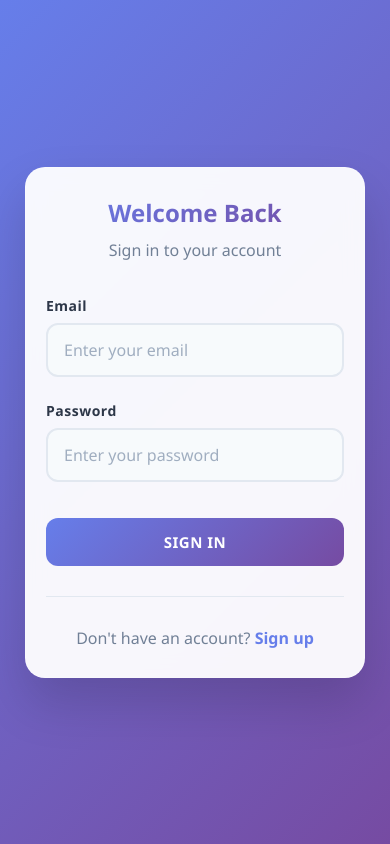
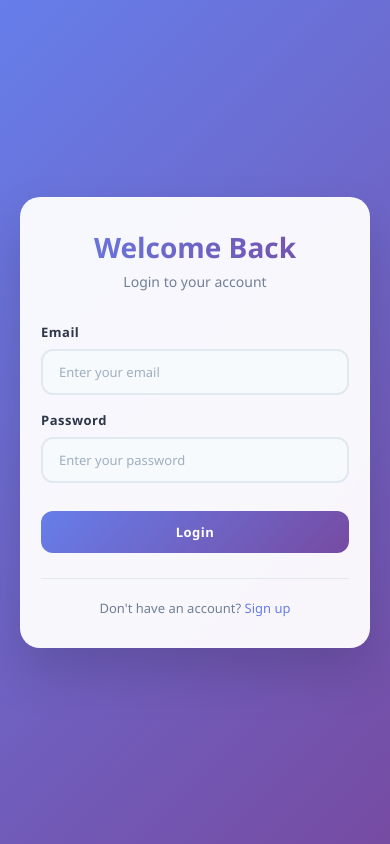
Before and after one commit to shivam-rawat-4927/Login_Signup_Page_with_Oauth_using_Prisma, a React (Create React App) app in the folder frontend/: page /login in a window 390 px wide. Built offline with nearby package versions, Linux system fonts and the light colour scheme; the HTML template or start-up script is replaced by a standard one.

Commit message:
improve the UI for the signup and login pages

```diff
--- a/frontend/src/App.js
+++ b/frontend/src/App.js
@@ -79,9 +79,9 @@ function App() {
           <Route
             path="/dashboard"
             element={
-              isAuthenticated ?
-              <Dashboard user={user} onLogout={handleLogout} /> :
-              <Navigate to="/login" />
+              // isAuthenticated ?
+              <Dashboard user={user} onLogout={handleLogout} />
+              // <Navigate to="/login" />
             }
           />
           <Route
--- a/frontend/src/components/Auth.css
+++ b/frontend/src/components/Auth.css
@@ -10,13 +10,16 @@
 }
 
 .auth-card {
+  display: flex;
+  flex-direction: column;
   background: rgba(255, 255, 255, 0.95);
   backdrop-filter: blur(10px);
-  padding: 40px;
+  padding: 30px;
   border-radius: 24px;
   box-shadow: 0 25px 50px rgba(0, 0, 0, 0.15);
   width: 100%;
-  max-width: 450px;
+  min-width: 360px;
+  max-width: fit-content;
   animation: fadeInUp 0.8s ease-out;
   border: 1px solid rgba(255, 255, 255, 0.2);
 }
@@ -34,14 +37,14 @@
 
 .auth-header {
   text-align: center;
-  margin-bottom: 35px;
+  margin-bottom: 32px;
 }
 
 .auth-header h2 {
   color: #2d3748;
   font-size: 32px;
   font-weight: 800;
-  margin-bottom: 10px;
+  margin-bottom: 8px;
   background: linear-gradient(135deg, #667eea 0%, #764ba2 100%);
   -webkit-background-clip: text;
   -webkit-text-fill-color: transparent;
@@ -50,15 +53,15 @@
 
 .auth-header p {
   color: #718096;
-  font-size: 16px;
+  font-size: 14px;
   margin: 0;
-  font-weight: 500;
+  font-weight: 400;
 }
 
 .auth-form {
   display: flex;
   flex-direction: column;
-  gap: 24px;
+  gap: 18px;
 }
 
 .form-row {
@@ -80,15 +83,15 @@
   color: #2d3748;
   font-weight: 600;
   margin-bottom: 8px;
-  font-size: 14px;
+  font-size: 13px;
   letter-spacing: 0.5px;
 }
 
 .form-group input {
-  padding: 16px 20px;
+  padding: 12px 16px;
   border: 2px solid #e2e8f0;
   border-radius: 12px;
-  font-size: 16px;
+  font-size: 13px;
   transition: all 0.3s cubic-bezier(0.4, 0, 0.2, 1);
   background-color: #f7fafc;
   color: #2d3748;
@@ -117,15 +120,14 @@
   background: linear-gradient(135deg, #667eea 0%, #764ba2 100%);
   color: white;
   border: none;
-  padding: 16px 24px;
+  padding: 12px 0px;
   border-radius: 12px;
-  font-size: 16px;
-  font-weight: 700;
+  font-size: 13px;
+  font-weight: 600;
   cursor: pointer;
   transition: all 0.3s cubic-bezier(0.4, 0, 0.2, 1);
   margin-top: 12px;
   letter-spacing: 0.5px;
-  text-transform: uppercase;
   position: relative;
   overflow: hidden;
 }
@@ -161,22 +163,21 @@
 }
 
 .auth-footer {
+  font-size: 13px;
   text-align: center;
-  margin-top: 30px;
-  padding-top: 30px;
+  margin-top: 25px;
+  padding-top: 20px;
   border-top: 1px solid #e2e8f0;
 }
 
 .auth-footer p {
   color: #718096;
   margin: 0;
-  font-weight: 500;
 }
 
 .auth-link {
   color: #667eea;
   text-decoration: none;
-  font-weight: 700;
   transition: all 0.3s ease;
   position: relative;
 }
@@ -185,7 +186,7 @@
   content: '';
   position: absolute;
   width: 0;
-  height: 2px;
+  height: 1px;
   bottom: -2px;
   left: 0;
   background: linear-gradient(135deg, #667eea 0%, #764ba2 100%);
@@ -203,11 +204,11 @@
 .error-message {
   background: linear-gradient(135deg, #fed7d7 0%, #feb2b2 100%);
   color: #c53030;
-  padding: 14px 18px;
+  padding: 12px 16px;
   border-radius: 10px;
   border: 1px solid #fca5a5;
-  font-size: 14px;
-  font-weight: 600;
+  font-size: 13px;
+  font-weight: 500;
   margin-bottom: 12px;
   animation: shake 0.6s ease-in-out;
   box-shadow: 0 4px 12px rgba(197, 48, 48, 0.15);
@@ -227,43 +228,31 @@
 
 /* Responsive design */
 @media (max-width: 768px) {
-  .auth-container {
-    padding: 15px;
-  }
-
   .auth-card {
-    padding: 32px 24px;
     border-radius: 20px;
-    max-width: 100%;
   }
 
   .form-row {
     flex-direction: column;
-    gap: 24px;
+    gap: 16px;
   }
 
   .auth-header h2 {
-    font-size: 28px;
-  }
-
-  .form-group input {
-    padding: 14px 16px;
-    font-size: 16px;
-  }
-
-  .auth-button {
-    padding: 14px 20px;
-    font-size: 15px;
+    font-size: 30px;
   }
 }
 
-@media (max-width: 480px) {
-  .auth-card {
-    padding: 28px 20px;
-    margin: 10px;
+@media (max-width: 400px) {
+  .auth-form {
+    gap: 16px;
   }
 
+  .auth-card {
+    min-width: 100%;
+    padding: 30px 20px;
+  }
   .auth-header h2 {
-    font-size: 24px;
+    font-size: 28px;
+    margin-bottom: 6px;
   }
 }
--- a/frontend/src/components/Login.js
+++ b/frontend/src/components/Login.js
@@ -49,7 +49,7 @@ function Login({ onLogin }) {
       <div className="auth-card">
         <div className="auth-header">
           <h2>Welcome Back</h2>
-          <p>Sign in to your account</p>
+          <p>Login to your account</p>
         </div>
 
         <form onSubmit={handleSubmit} className="auth-form">
@@ -86,7 +86,7 @@ function Login({ onLogin }) {
             className="auth-button"
             disabled={loading}
           >
-            {loading ? 'Signing in...' : 'Sign In'}
+            {loading ? 'Authenticating...' : 'Login'}
           </button>
         </form>
 
--- a/frontend/src/components/Signup.js
+++ b/frontend/src/components/Signup.js
@@ -58,8 +58,8 @@ function Signup({ onLogin }) {
     <div className="auth-container">
       <div className="auth-card">
         <div className="auth-header">
-          <h2>Create Account</h2>
-          <p>Sign up for a new account</p>
+          <h2>Create an account</h2>
+          <p>Welcome! Please fill in the details to get started</p>
         </div>
 
         <form onSubmit={handleSubmit} className="auth-form">
@@ -147,14 +147,14 @@ function Signup({ onLogin }) {
             className="auth-button"
             disabled={loading}
           >
-            {loading ? 'Creating Account...' : 'Sign Up'}
+            {loading ? 'Creating Account...' : 'Create Account'}
           </button>
         </form>
 
         <div className="auth-footer">
           <p>
             Already have an account?
-            <Link to="/login" className="auth-link"> Sign in</Link>
+            <Link to="/login" className="auth-link"> Login</Link>
           </p>
         </div>
       </div>
```
